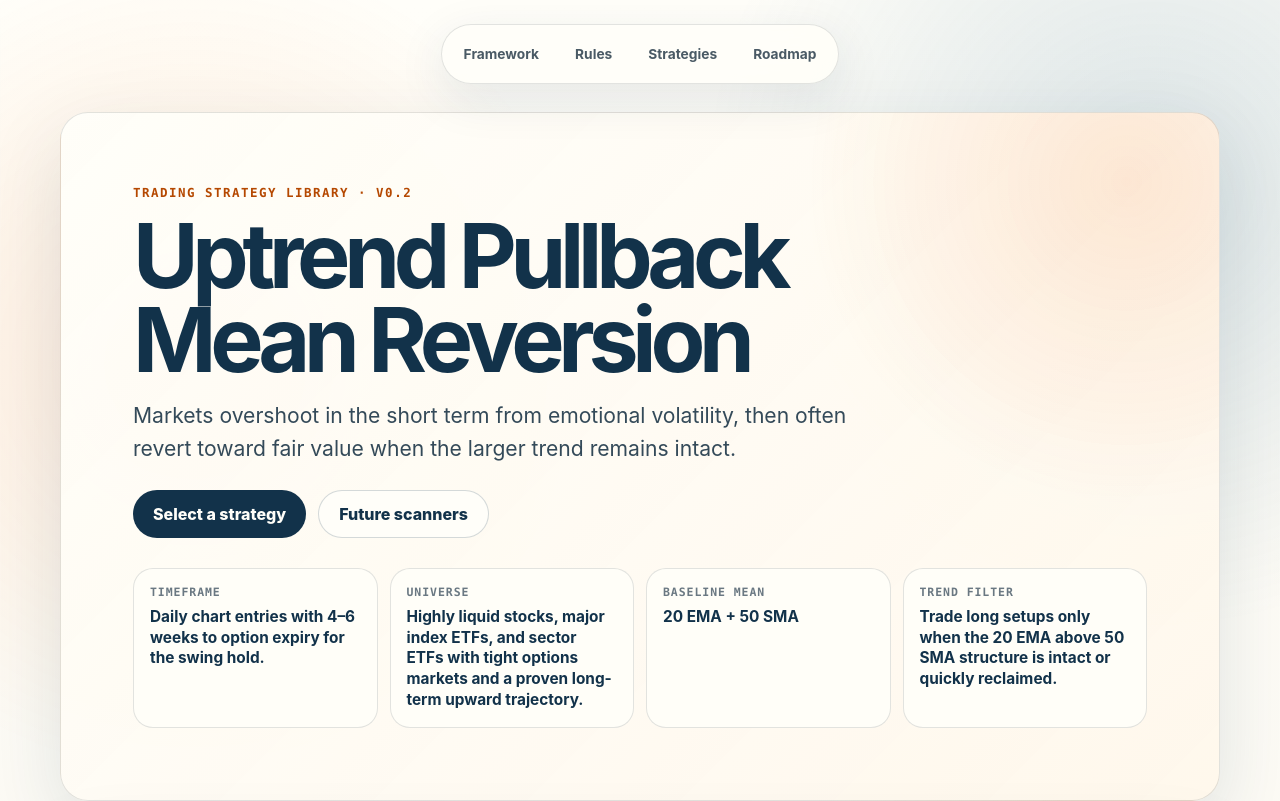
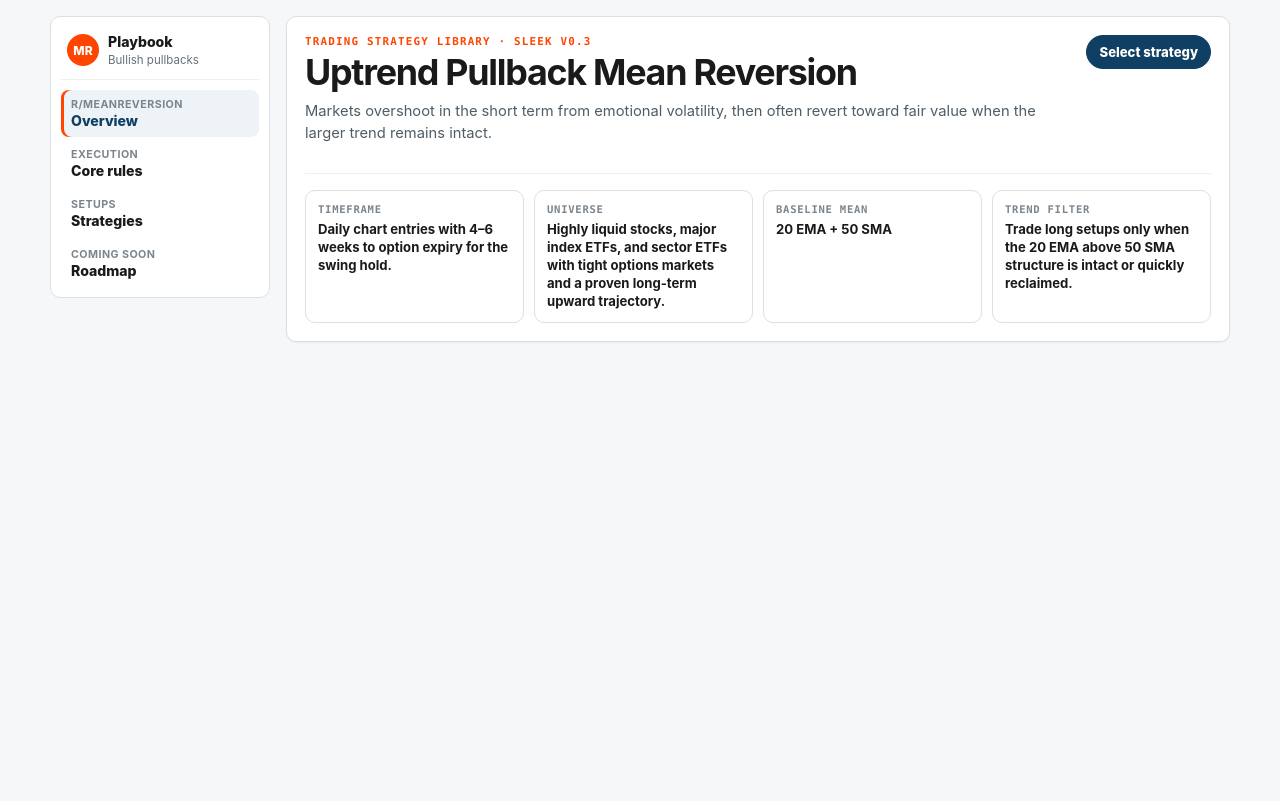
Before and after one commit to kmadclaw/mean-reversion-playbook, a React (Vite) app: page / in a window 1280 px wide. Shown: the top 801 px of the page. Built offline with nearby package versions, Linux system fonts and the light colour scheme.

Commit message:
feat: make playbook UX sleek with sidebar navigation

```diff
--- a/src/App.css
+++ b/src/App.css
@@ -1,71 +1,133 @@
-main {
-  width: min(1160px, calc(100% - 32px));
+.app-shell {
+  width: min(1180px, calc(100% - 24px));
+  min-height: 100vh;
+  display: grid;
+  grid-template-columns: 220px minmax(0, 1fr);
+  gap: 16px;
   margin: 0 auto;
-  padding: 24px 0 72px;
+  padding: 16px 0 40px;
 }
 
-.top-nav {
-  position: sticky;
-  top: 14px;
-  z-index: 10;
-  display: flex;
-  gap: 6px;
-  justify-content: center;
-  width: fit-content;
-  max-width: 100%;
-  margin: 0 auto 28px;
-  padding: 7px;
-  border: 1px solid rgba(22, 35, 46, 0.12);
-  border-radius: 999px;
-  background: rgba(255, 254, 249, 0.9);
-  box-shadow: 0 14px 48px rgba(18, 50, 74, 0.1);
-  backdrop-filter: blur(16px);
-  overflow-x: auto;
+.sidebar-card,
+.content-page,
+.process-card,
+.strategy-detail,
+.detail-group,
+.roadmap-grid article,
+.score-card,
+.metric-strip div {
+  border: 1px solid #d9e0e6;
+  border-radius: 10px;
+  background: #ffffff;
 }
 
-.top-nav a {
-  min-height: 44px;
-  display: inline-flex;
-  align-items: center;
-  padding: 0 15px;
-  border-radius: 999px;
-  color: #4a5a65;
-  font-size: 0.86rem;
-  font-weight: 750;
-  text-decoration: none;
-  white-space: nowrap;
+.sidebar-card {
+  position: sticky;
+  top: 16px;
+  align-self: start;
+  padding: 10px;
 }
 
-.top-nav a:hover,
-.top-nav a:focus-visible {
-  color: #fffef9;
-  background: #174a6a;
-  outline: 2px solid #ff6600;
-  outline-offset: 2px;
+.brand-block {
+  display: flex;
+  gap: 9px;
+  align-items: center;
+  padding: 6px 6px 12px;
+  border-bottom: 1px solid #edf0f2;
 }
 
-.hero,
-.panel {
-  border: 1px solid rgba(22, 35, 46, 0.12);
-  border-radius: 28px;
-  background: rgba(255, 254, 249, 0.78);
-  box-shadow: 0 28px 80px rgba(18, 50, 74, 0.12);
+.brand-mark {
+  width: 32px;
+  height: 32px;
+  display: grid;
+  place-items: center;
+  border-radius: 50%;
+  color: #ffffff;
+  background: #ff4500;
+  font-size: 0.75rem;
+  font-weight: 850;
 }
 
-.hero {
-  padding: clamp(32px, 7vw, 72px);
-  background:
-    radial-gradient(circle at 92% 10%, rgba(255, 102, 0, 0.12), transparent 20rem),
-    linear-gradient(135deg, rgba(255, 254, 249, 0.95), rgba(255, 247, 235, 0.9));
+.brand-block p {
+  margin: 0;
+  color: #1a1a1b;
+  font-size: 0.88rem;
+  font-weight: 800;
+}
+
+.brand-block span {
+  color: #697177;
+  font-size: 0.72rem;
+}
+
+.side-nav {
+  display: grid;
+  gap: 3px;
+  margin-top: 10px;
+}
+
+.side-nav-item {
+  width: 100%;
+  display: grid;
+  gap: 1px;
+  padding: 8px 10px;
+  border: 0;
+  border-radius: 8px;
+  color: #1a1a1b;
+  background: transparent;
+  font: inherit;
+  font-size: 0.88rem;
+  font-weight: 760;
+  text-align: left;
+  cursor: pointer;
+}
+
+.side-nav-item span {
+  color: #7c858c;
+  font-size: 0.67rem;
+  font-weight: 700;
+  letter-spacing: 0.04em;
+  text-transform: uppercase;
+}
+
+.side-nav-item:hover,
+.side-nav-item:focus-visible,
+.side-nav-item.active {
+  background: #eef3f8;
+  outline: none;
+}
+
+.side-nav-item.active {
+  color: #0f3f62;
+  box-shadow: inset 3px 0 0 #ff4500;
+}
+
+.content-shell {
+  min-width: 0;
+}
+
+.content-page {
+  padding: 18px;
+  box-shadow: 0 1px 2px rgba(26, 26, 27, 0.05);
+}
+
+.page-header {
+  display: grid;
+  grid-template-columns: minmax(0, 1fr) auto;
+  gap: 14px;
+  align-items: start;
+  margin-bottom: 16px;
+  padding-bottom: 14px;
+  border-bottom: 1px solid #edf0f2;
 }
 
 .eyebrow {
-  margin-bottom: 14px;
-  color: #b54800;
+  margin: 0 0 6px;
+  color: #ff4500;
   font-family: "IBM Plex Mono", "SFMono-Regular", Consolas, monospace;
-  font-size: 0.78rem;
+  font-size: 0.68rem;
   font-weight: 800;
-  letter-spacing: 0.12em;
+  letter-spacing: 0.11em;
   text-transform: uppercase;
 }
 
@@ -78,323 +140,294 @@ p {
 }
 
 h1 {
-  max-width: 840px;
-  margin-bottom: 18px;
-  color: #12324a;
-  font-size: clamp(2.7rem, 7vw, 5.7rem);
-  line-height: 0.94;
-  letter-spacing: -0.07em;
+  max-width: 780px;
+  margin-bottom: 8px;
+  color: #1a1a1b;
+  font-size: clamp(1.55rem, 2.8vw, 2.35rem);
+  line-height: 1.05;
+  letter-spacing: -0.035em;
 }
 
-.lede {
-  max-width: 740px;
-  color: #344a59;
-  font-size: clamp(1.05rem, 2vw, 1.32rem);
-  line-height: 1.55;
+.lede,
+.summary,
+.roadmap-grid p,
+.page-header p:not(.eyebrow) {
+  max-width: 760px;
+  color: #4f5d66;
+  font-size: 0.92rem;
+  line-height: 1.5;
 }
 
-.hero-actions {
+.header-actions {
   display: flex;
-  gap: 12px;
-  flex-wrap: wrap;
-  margin: 24px 0 30px;
+  justify-content: flex-end;
 }
 
-.button {
-  min-height: 48px;
+.button,
+.future-actions button {
+  min-height: 34px;
   display: inline-flex;
   align-items: center;
   justify-content: center;
-  padding: 0 20px;
+  padding: 0 12px;
   border-radius: 999px;
+  font: inherit;
+  font-size: 0.82rem;
   font-weight: 800;
-  text-decoration: none;
 }
 
 .button.primary {
-  color: #fffef9;
-  background: #12324a;
-}
-
-.button.secondary {
-  color: #12324a;
-  border: 1px solid rgba(18, 50, 74, 0.18);
-  background: #fffef9;
+  border: 1px solid #0f3f62;
+  color: #ffffff;
+  background: #0f3f62;
+  cursor: pointer;
 }
 
 .metric-strip {
   display: grid;
   grid-template-columns: repeat(4, 1fr);
-  gap: 12px;
+  gap: 10px;
 }
 
 .metric-strip div,
 .process-card,
-.strategy-detail,
 .roadmap-grid article,
 .score-card {
-  border: 1px solid rgba(22, 35, 46, 0.12);
-  border-radius: 20px;
-  background: rgba(255, 254, 249, 0.9);
-}
-
-.metric-strip div {
-  padding: 16px;
+  padding: 12px;
 }
 
 .metric-strip span {
   display: block;
-  margin-bottom: 8px;
-  color: #6a7882;
+  margin-bottom: 5px;
+  color: #7c858c;
   font-family: "IBM Plex Mono", "SFMono-Regular", Consolas, monospace;
-  font-size: 0.72rem;
+  font-size: 0.66rem;
   font-weight: 800;
-  letter-spacing: 0.08em;
+  letter-spacing: 0.07em;
   text-transform: uppercase;
 }
 
 .metric-strip strong {
   display: block;
-  color: #12324a;
-  font-size: 0.96rem;
-  line-height: 1.35;
+  color: #1a1a1b;
+  font-size: 0.82rem;
+  line-height: 1.38;
 }
 
-.panel {
-  margin-top: 24px;
-  padding: clamp(24px, 4vw, 44px);
-}
-
-.panel.alt {
-  background: rgba(244, 240, 231, 0.72);
-}
-
-.section-heading {
-  max-width: 760px;
-  margin-bottom: 24px;
-}
-
-.section-heading h2 {
-  margin-bottom: 12px;
-  color: #12324a;
-  font-size: clamp(1.9rem, 4vw, 3rem);
-  line-height: 1.02;
-  letter-spacing: -0.055em;
-}
-
-.section-heading p,
-.summary,
-.roadmap-grid p {
-  color: #4a5a65;
-  line-height: 1.55;
-}
-
-.process-grid {
+.process-grid,
+.roadmap-grid {
   display: grid;
-  grid-template-columns: repeat(3, 1fr);
-  gap: 14px;
-}
-
-.process-card {
-  padding: 20px;
+  grid-template-columns: repeat(2, minmax(0, 1fr));
+  gap: 10px;
 }
 
 .process-card h3,
-.strategy-detail h3,
+.roadmap-grid h3,
+.score-card h3,
+.strategy-detail h2 {
+  color: #1a1a1b;
+  letter-spacing: -0.018em;
+}
+
+.process-card h3,
 .roadmap-grid h3,
 .score-card h3 {
-  color: #12324a;
-  letter-spacing: -0.025em;
+  margin-bottom: 8px;
+  font-size: 0.98rem;
 }
 
 ul {
   margin: 0;
-  padding-left: 1.1rem;
+  padding-left: 1rem;
 }
 
 li {
-  margin-bottom: 0.46rem;
-  color: #344a59;
-  line-height: 1.45;
+  margin-bottom: 0.34rem;
+  color: #37434b;
+  font-size: 0.84rem;
+  line-height: 1.42;
 }
 
 .strategy-shell {
   display: grid;
-  grid-template-columns: minmax(220px, 300px) 1fr;
-  gap: 18px;
+  grid-template-columns: minmax(190px, 235px) 1fr;
+  gap: 12px;
   align-items: start;
 }
 
 .strategy-tabs {
   position: sticky;
-  top: 94px;
+  top: 16px;
 }
 
 .strategy-tabs [role='tablist'] {
   display: grid;
-  gap: 8px;
+  gap: 4px;
+  padding: 8px;
+  border: 1px solid #d9e0e6;
+  border-radius: 10px;
+  background: #f8fafb;
 }
 
 .strategy-tab {
   width: 100%;
-  min-height: 52px;
+  min-height: 38px;
   display: flex;
-  gap: 10px;
+  gap: 8px;
   align-items: center;
-  padding: 12px 14px;
-  border: 1px solid rgba(22, 35, 46, 0.12);
-  border-radius: 16px;
-  color: #344a59;
-  background: rgba(255, 254, 249, 0.82);
+  padding: 8px 9px;
+  border: 0;
+  border-radius: 8px;
+  color: #27323a;
+  background: transparent;
   font: inherit;
-  font-weight: 760;
+  font-size: 0.79rem;
+  font-weight: 730;
   text-align: left;
   cursor: pointer;
 }
 
 .strategy-tab span {
-  color: #b54800;
+  color: #ff4500;
   font-family: "IBM Plex Mono", "SFMono-Regular", Consolas, monospace;
-  font-size: 0.78rem;
+  font-size: 0.68rem;
+  font-weight: 850;
 }
 
 .strategy-tab.active,
 .strategy-tab:hover,
 .strategy-tab:focus-visible {
-  color: #fffef9;
-  background: #174a6a;
-  outline: 2px solid transparent;
+  color: #0f3f62;
+  background: #ffffff;
+  outline: none;
+  box-shadow: 0 1px 2px rgba(26, 26, 27, 0.08);
 }
 
-.strategy-tab.active span,
-.strategy-tab:hover span,
-.strategy-tab:focus-visible span {
-  color: #ffcfad;
-}
-
-.strategy-tab:focus-visible {
-  outline: 2px solid #ff6600;
-  outline-offset: 2px;
+.strategy-tab.active {
+  box-shadow: inset 3px 0 0 #ff4500, 0 1px 2px rgba(26, 26, 27, 0.08);
 }
 
 .strategy-detail {
-  padding: clamp(22px, 4vw, 34px);
-  box-shadow: 0 18px 54px rgba(18, 50, 74, 0.08);
+  padding: 14px;
 }
 
 .detail-hero {
   display: grid;
   grid-template-columns: 1fr auto;
-  gap: 18px;
+  gap: 12px;
   align-items: start;
-  margin-bottom: 20px;
+  margin-bottom: 12px;
 }
 
 .setup-card__topline {
   display: flex;
-  gap: 10px;
+  gap: 6px;
   align-items: center;
   flex-wrap: wrap;
-  margin-bottom: 12px;
+  margin-bottom: 8px;
 }
 
 .rank,
 .label {
   display: inline-flex;
   align-items: center;
-  min-height: 32px;
-  padding: 0 12px;
+  min-height: 24px;
+  padding: 0 8px;
   border-radius: 999px;
   font-family: "IBM Plex Mono", "SFMono-Regular", Consolas, monospace;
-  font-size: 0.76rem;
+  font-size: 0.66rem;
   font-weight: 800;
 }
 
 .rank {
-  color: #fffef9;
-  background: #174a6a;
+  color: #ffffff;
+  background: #0f3f62;
 }
 
 .label {
-  color: #9a3d00;
-  background: rgba(255, 102, 0, 0.11);
+  color: #a33b00;
+  background: #fff0e8;
 }
 
-.strategy-detail h3 {
-  margin-bottom: 10px;
-  font-size: clamp(1.65rem, 3vw, 2.55rem);
+.strategy-detail h2 {
+  margin-bottom: 6px;
+  font-size: clamp(1.25rem, 2.2vw, 1.7rem);
 }
 
 .future-actions {
-  display: grid;
-  gap: 10px;
-  min-width: 190px;
+  display: flex;
+  gap: 7px;
+  flex-wrap: wrap;
+  justify-content: flex-end;
+  min-width: 200px;
 }
 
 .future-actions button {
-  min-height: 44px;
-  padding: 0 14px;
-  border: 1px dashed rgba(52, 74, 89, 0.45);
-  border-radius: 999px;
-  color: #6a7882;
-  background: #e8e5de;
-  font: inherit;
-  font-size: 0.9rem;
-  font-weight: 800;
+  border: 1px dashed #a9b2b9;
+  color: #6b747c;
+  background: #eef0f2;
   cursor: not-allowed;
-  opacity: 0.75;
+  opacity: 0.78;
 }
 
 .rule-grid {
   display: grid;
-  grid-template-columns: repeat(2, 1fr);
-  gap: 12px;
+  grid-template-columns: repeat(2, minmax(0, 1fr));
+  gap: 8px;
 }
 
 .detail-group {
-  padding: 18px;
-  border-radius: 16px;
-  background: #fffef9;
-  border: 1px solid rgba(22, 35, 46, 0.1);
+  padding: 11px;
+  background: #fbfcfd;
 }
 
 .detail-group h4 {
-  margin-bottom: 10px;
-  color: #174a6a;
-  font-size: 0.86rem;
-  letter-spacing: 0.03em;
+  margin-bottom: 7px;
+  color: #0f3f62;
+  font-size: 0.7rem;
+  letter-spacing: 0.05em;
   text-transform: uppercase;
 }
 
 .roadmap-grid {
-  display: grid;
-  grid-template-columns: repeat(3, 1fr);
-  gap: 14px;
-  margin-bottom: 16px;
-}
-
-.roadmap-grid article,
-.score-card {
-  padding: 20px;
+  margin-bottom: 12px;
 }
 
 .score-list {
   display: flex;
   flex-wrap: wrap;
-  gap: 10px;
+  gap: 7px;
 }
 
 .score-list span {
-  padding: 9px 12px;
+  padding: 6px 9px;
   border-radius: 999px;
-  color: #12324a;
-  background: #f3eadf;
+  color: #1a1a1b;
+  background: #eef3f8;
   font-family: "IBM Plex Mono", "SFMono-Regular", Consolas, monospace;
-  font-size: 0.8rem;
+  font-size: 0.72rem;
   font-weight: 700;
 }
 
-@media (max-width: 960px) {
+@media (max-width: 920px) {
+  .app-shell {
+    grid-template-columns: 1fr;
+    padding-top: 10px;
+  }
+
+  .sidebar-card,
+  .strategy-tabs {
+    position: static;
+  }
+
+  .side-nav {
+    grid-template-columns: repeat(4, minmax(0, 1fr));
+  }
+
+  .side-nav-item {
+    min-height: 48px;
+  }
+
   .metric-strip,
   .process-grid,
   .roadmap-grid,
@@ -404,42 +437,35 @@ li {
     grid-template-columns: 1fr;
   }
 
-  .strategy-tabs {
-    position: static;
-  }
-
   .strategy-tabs [role='tablist'] {
     grid-template-columns: repeat(2, minmax(0, 1fr));
   }
 
-  .future-actions {
-    grid-template-columns: repeat(2, minmax(0, 1fr));
+  .future-actions,
+  .header-actions {
+    justify-content: flex-start;
   }
 }
 
-@media (max-width: 620px) {
-  main {
-    width: min(100% - 24px, 1160px);
-    padding-top: 12px;
+@media (max-width: 560px) {
+  .app-shell {
+    width: min(100% - 16px, 1180px);
   }
 
-  .top-nav {
-    justify-content: flex-start;
-    width: 100%;
-    margin-bottom: 18px;
+  .content-page {
+    padding: 14px;
   }
 
-  .hero,
-  .panel {
-    border-radius: 22px;
+  .page-header {
+    grid-template-columns: 1fr;
+  }
+
+  .side-nav,
+  .strategy-tabs [role='tablist'] {
+    grid-template-columns: 1fr;
   }
 
   h1 {
-    font-size: 3.05rem;
-  }
-
-  .strategy-tabs [role='tablist'],
-  .future-actions {
-    grid-template-columns: 1fr;
+    font-size: 1.55rem;
   }
 }
--- a/src/App.jsx
+++ b/src/App.jsx
@@ -1,6 +1,13 @@
 import { useState } from 'react'
 import './App.css'
 import { bullishSetups, processRules, qualityScoreRules, strategyFramework } from './strategies'
+
+const pages = [
+  { id: 'overview', label: 'Overview', eyebrow: 'r/meanreversion' },
+  { id: 'rules', label: 'Core rules', eyebrow: 'Execution' },
+  { id: 'strategies', label: 'Strategies', eyebrow: 'Setups' },
+  { id: 'roadmap', label: 'Roadmap', eyebrow: 'Coming soon' },
+]
 
 function RuleList({ items }) {
   return (
@@ -21,6 +28,107 @@ function DetailGroup({ title, items }) {
   )
 }
 
+function SideNav({ activePage, onSelectPage }) {
+  return (
+    <aside className="sidebar-card">
+      <div className="brand-block">
+        <div className="brand-mark">MR</div>
+        <div>
+          <p>Playbook</p>
+          <span>Bullish pullbacks</span>
+        </div>
+      </div>
+
+      <nav className="side-nav" aria-label="Playbook sections">
+        {pages.map((page) => {
+          const isActive = page.id === activePage
+          return (
+            <button
+              type="button"
+              key={page.id}
+              aria-current={isActive ? 'page' : undefined}
+              className={isActive ? 'side-nav-item active' : 'side-nav-item'}
+              onClick={() => onSelectPage(page.id)}
+            >
+              <span>{page.eyebrow}</span>
+              {page.label}
+            </button>
+          )
+        })}
+      </nav>
+    </aside>
+  )
+}
+
+function PageHeader({ eyebrow, title, description, actions }) {
+  return (
+    <header className="page-header">
+      <div>
+        <p className="eyebrow">{eyebrow}</p>
+        <h1>{title}</h1>
+        {description ? <p className="lede">{description}</p> : null}
+      </div>
+      {actions ? <div className="header-actions">{actions}</div> : null}
+    </header>
+  )
+}
+
+function OverviewPage({ onSelectPage }) {
+  return (
+    <section className="content-page compact-page">
+      <PageHeader
+        eyebrow="Trading strategy library · sleek v0.3"
+        title={strategyFramework.name}
+        description={strategyFramework.premise}
+        actions={
+          <button className="button primary" type="button" onClick={() => onSelectPage('strategies')}>
+            Select strategy
+          </button>
+        }
+      />
+
+      <div className="metric-strip" aria-label="Strategy framework summary">
+        <div>
+          <span>Timeframe</span>
+          <strong>{strategyFramework.timeframe}</strong>
+        </div>
+        <div>
+          <span>Universe</span>
+          <strong>{strategyFramework.assetUniverse}</strong>
+        </div>
+        <div>
+          <span>Baseline mean</span>
+          <strong>{strategyFramework.baselineMean.join(' + ')}</strong>
+        </div>
+        <div>
+          <span>Trend filter</span>
+          <strong>{strategyFramework.trendFilter}</strong>
+        </div>
+      </div>
+    </section>
+  )
+}
+
+function RulesPage() {
+  return (
+    <section className="content-page">
+      <PageHeader
+        eyebrow="Execution mechanics"
+        title="Core rules before any setup qualifies"
+        description="Oversold creates a candidate. Confirmation creates the trade. Keep each rule compact enough to become a scanner predicate later."
+      />
+      <div className="process-grid">
+        {processRules.map((group) => (
+          <article className="process-card" key={group.title}>
+            <h3>{group.title}</h3>
+            <RuleList items={group.rules} />
+          </article>
+        ))}
+      </div>
+    </section>
+  )
+}
+
 function StrategyDetail({ setup }) {
   return (
     <article className="strategy-detail" role="tabpanel" id={`${setup.id}-panel`} aria-labelledby={`${setup.id}-tab`}>
@@ -30,7 +138,7 @@ function StrategyDetail({ setup }) {
             <span className="rank">#{setup.rank}</span>
             <span className="label">{setup.label}</span>
           </div>
-          <h3>{setup.title}</h3>
+          <h2>{setup.title}</h2>
           <p className="summary">{setup.summary}</p>
         </div>
         <div className="future-actions" aria-label="Future tools">
@@ -55,76 +163,14 @@ function StrategyDetail({ setup }) {
   )
 }
 
-function App() {
-  const sortedSetups = [...bullishSetups].sort((a, b) => a.rank - b.rank)
-  const [activeSetupId, setActiveSetupId] = useState(sortedSetups[0].id)
-  const activeSetup = sortedSetups.find((setup) => setup.id === activeSetupId) ?? sortedSetups[0]
-
+function StrategiesPage({ sortedSetups, activeSetup, onSelectSetup }) {
   return (
-    <main>
-      <nav className="top-nav" aria-label="Strategy navigation">
-        <a href="#framework">Framework</a>
-        <a href="#rules">Rules</a>
-        <a href="#strategies">Strategies</a>
-        <a href="#scanner-roadmap">Roadmap</a>
-      </nav>
-
-      <section className="hero" id="framework">
-        <div className="eyebrow">Trading strategy library · v0.2</div>
-        <h1>{strategyFramework.name}</h1>
-        <p className="lede">{strategyFramework.premise}</p>
-        <div className="hero-actions">
-          <a className="button primary" href="#strategies">Select a strategy</a>
-          <a className="button secondary" href="#scanner-roadmap">Future scanners</a>
-        </div>
-        <div className="metric-strip" aria-label="Strategy framework summary">
-          <div>
-            <span>Timeframe</span>
-            <strong>{strategyFramework.timeframe}</strong>
-          </div>
-          <div>
-            <span>Universe</span>
-            <strong>{strategyFramework.assetUniverse}</strong>
-          </div>
-          <div>
-            <span>Baseline mean</span>
-            <strong>{strategyFramework.baselineMean.join(' + ')}</strong>
-          </div>
-          <div>
-            <span>Trend filter</span>
-            <strong>{strategyFramework.trendFilter}</strong>
-          </div>
-        </div>
-      </section>
-
-      <section className="panel" id="rules">
-        <div className="section-heading">
-          <span className="eyebrow">Execution mechanics</span>
-          <h2>Core rules before any setup qualifies</h2>
-          <p>
-            Oversold creates a candidate. Confirmation creates the trade. Keep the rules simple enough to become
-            scanner predicates later.
-          </p>
-        </div>
-        <div className="process-grid">
-          {processRules.map((group) => (
-            <article className="process-card" key={group.title}>
-              <h3>{group.title}</h3>
-              <RuleList items={group.rules} />
-            </article>
-          ))}
-        </div>
-      </section>
-
-      <section className="panel alt strategy-workspace" id="strategies">
-        <div className="section-heading">
-          <span className="eyebrow">Strategy selector</span>
-          <h2>Pick one setup, read one clean strategy page</h2>
-          <p>
-            Tabs keep the UX simple and accessible. Scanner and backtest actions are visible but disabled to signal
-            planned future versions.
-          </p>
-        </div>
+    <section className="content-page strategy-workspace">
+      <PageHeader
+        eyebrow="Strategy selector"
+        title="Select a bullish setup"
+        description="Choose a setup on the left. The detail page loads on the right, like a compact Reddit sidebar + post view."
+      />
 
       <div className="strategy-shell">
         <aside className="strategy-tabs" aria-label="Bullish setup types">
@@ -140,7 +186,7 @@ function App() {
                   aria-selected={isActive}
                   className={isActive ? 'strategy-tab active' : 'strategy-tab'}
                   key={setup.id}
-                    onClick={() => setActiveSetupId(setup.id)}
+                  onClick={() => onSelectSetup(setup.id)}
                 >
                   <span>#{setup.rank}</span>
                   {setup.title}
@@ -153,13 +199,13 @@ function App() {
         <StrategyDetail setup={activeSetup} />
       </div>
     </section>
+  )
+}
 
-      <section className="panel roadmap" id="scanner-roadmap">
-        <div className="section-heading">
-          <span className="eyebrow">Later version</span>
-          <h2>Scanner build path</h2>
-          <p>{strategyFramework.scannerVision}</p>
-        </div>
+function RoadmapPage() {
+  return (
+    <section className="content-page roadmap">
+      <PageHeader eyebrow="Later version" title="Scanner build path" description={strategyFramework.scannerVision} />
       <div className="roadmap-grid">
         <article>
           <h3>Phase 1 · Strategy library</h3>
@@ -183,6 +229,26 @@ function App() {
         </div>
       </div>
     </section>
+  )
+}
+
+function App() {
+  const sortedSetups = [...bullishSetups].sort((a, b) => a.rank - b.rank)
+  const [activePage, setActivePage] = useState('overview')
+  const [activeSetupId, setActiveSetupId] = useState(sortedSetups[0].id)
+  const activeSetup = sortedSetups.find((setup) => setup.id === activeSetupId) ?? sortedSetups[0]
+
+  return (
+    <main className="app-shell">
+      <SideNav activePage={activePage} onSelectPage={setActivePage} />
+      <div className="content-shell">
+        {activePage === 'overview' ? <OverviewPage onSelectPage={setActivePage} /> : null}
+        {activePage === 'rules' ? <RulesPage /> : null}
+        {activePage === 'strategies' ? (
+          <StrategiesPage sortedSetups={sortedSetups} activeSetup={activeSetup} onSelectSetup={setActiveSetupId} />
+        ) : null}
+        {activePage === 'roadmap' ? <RoadmapPage /> : null}
+      </div>
     </main>
   )
 }
--- a/src/index.css
+++ b/src/index.css
@@ -1,6 +1,6 @@
 :root {
-  color: #16232e;
-  background: #fffef9;
+  color: #1a1a1b;
+  background: #f6f7f8;
   font-family: Inter, ui-sans-serif, system-ui, -apple-system, BlinkMacSystemFont, "Segoe UI", sans-serif;
   font-synthesis: none;
   text-rendering: optimizeLegibility;
@@ -19,10 +19,8 @@ body {
   margin: 0;
   min-width: 320px;
   min-height: 100vh;
-  background:
-    radial-gradient(circle at 15% 10%, rgba(255, 102, 0, 0.12), transparent 26rem),
-    radial-gradient(circle at 90% 5%, rgba(31, 93, 130, 0.16), transparent 28rem),
-    linear-gradient(180deg, #fffef9 0%, #f4f0e7 100%);
+  background: #f6f7f8;
+  font-size: 14px;
 }
 
 a {
```
Also changed, not shown: 1 other file (tests, documents, lock files or other folders). Lines whose indentation alone changed are shown as unchanged.
